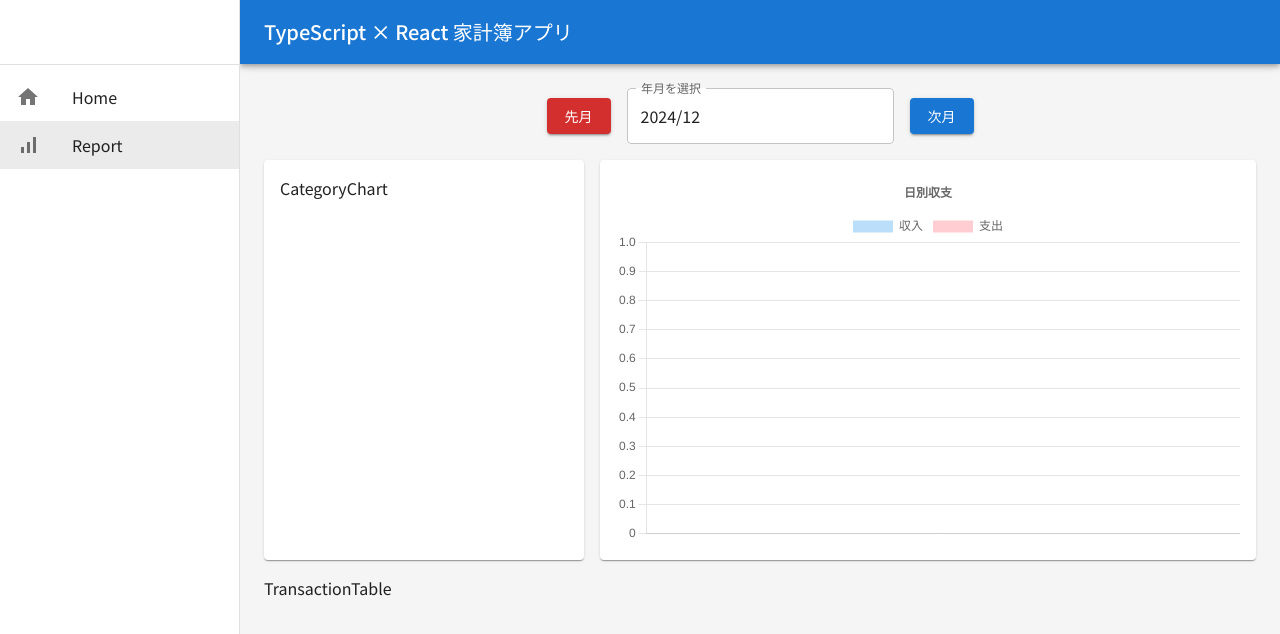
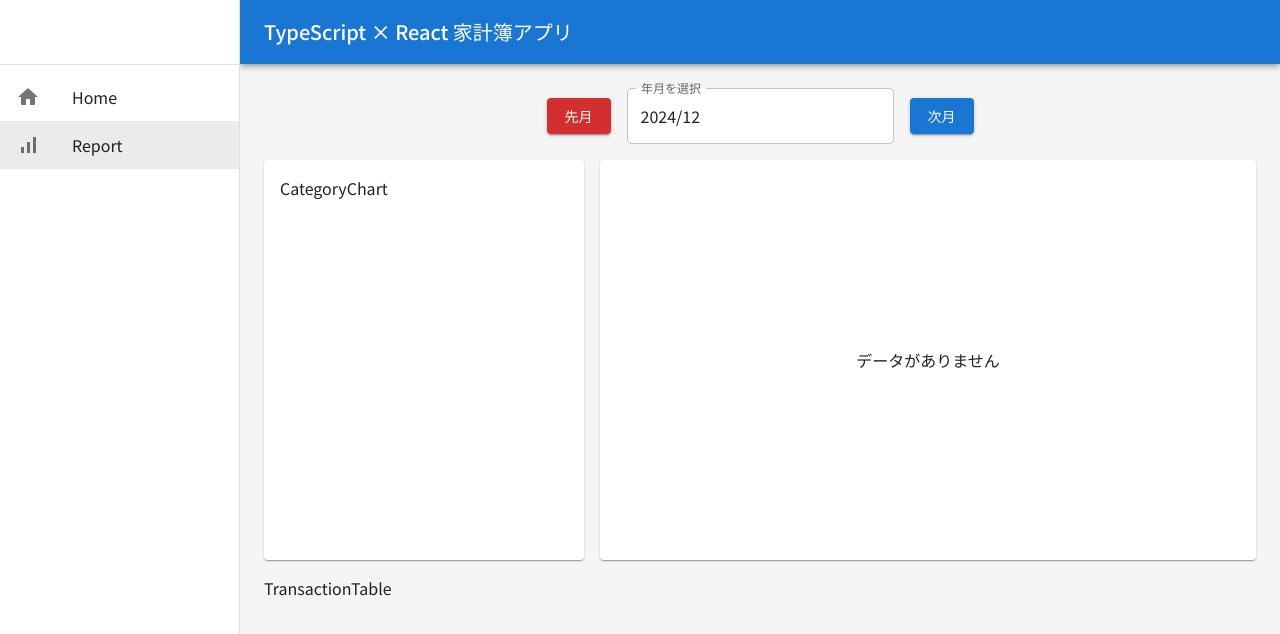
Before and after one commit to Nanae-j/react_householdbudget_app, a React (Create React App) app: page /report in a window 1280 px wide. Shown: the top 634 px of the page. Built offline with nearby package versions, Linux system fonts and the light colour scheme; no server answers; the database is empty.

Commit message:
[update]ローディングアニメーション&データがない時の表示

```diff
--- a/src/App.tsx
+++ b/src/App.tsx
@@ -33,6 +33,7 @@
   // new Dateを取得しているのでTSが型を自動的に推論してくれる
   // useState<Date>とする必要なし
   const [currentMonth, setCurrentMonth] = useState(new Date());
+  const [isLoading, setIsLoading] = useState(true);
 
   useEffect(() => {
     const fetchTransactions = async () => {
@@ -59,6 +60,8 @@
         } else {
           console.error('一般的なエラーは' + error);
         }
+      } finally {
+        setIsLoading(false);
       }
     };
     fetchTransactions();
@@ -164,6 +167,7 @@
                   currentMonth={currentMonth}
                   setCurrentMonth={setCurrentMonth}
                   monthlyTransactions={monthlyTransactions}
+                  isLoading={isLoading}
                 />
               }
             />
--- a/src/components/BarChart.tsx
+++ b/src/components/BarChart.tsx
@@ -12,7 +12,8 @@
 import { Bar } from 'react-chartjs-2';
 import { calculateDailyBalances } from '../utils/financeCalculations';
 import { Transaction } from '../types';
-import { useTheme } from '@mui/material';
+import { Box, Typography, useTheme } from '@mui/material';
+import CircularProgress from '@mui/material/CircularProgress';
 
 ChartJS.register(
   CategoryScale,
@@ -24,9 +25,10 @@
 );
 interface BarChartProps {
   monthlyTransactions: Transaction[];
+  isLoading: boolean;
 }
 
-const BarChart = ({ monthlyTransactions }: BarChartProps) => {
+const BarChart = ({ monthlyTransactions, isLoading }: BarChartProps) => {
   const theme = useTheme();
   const options = {
     maintainAspectRatio: false,
@@ -66,7 +68,24 @@
     ],
   };
 
-  return <Bar options={options} data={data} />;
+  return (
+    <Box
+      sx={{
+        flexGrow: 1,
+        display: 'flex',
+        alignItems: 'center',
+        justifyContent: 'center',
+      }}
+    >
+      {isLoading ? (
+        <CircularProgress />
+      ) : monthlyTransactions.length > 0 ? (
+        <Bar options={options} data={data} />
+      ) : (
+        <Typography>データがありません</Typography>
+      )}
+    </Box>
+  );
 };
 
 export default BarChart;
--- a/src/pages/Report.tsx
+++ b/src/pages/Report.tsx
@@ -11,15 +11,17 @@
   currentMonth: Date;
   setCurrentMonth: React.Dispatch<React.SetStateAction<Date>>;
   monthlyTransactions: Transaction[];
+  isLoading: boolean;
 }
 
 const Report = ({
   currentMonth,
   setCurrentMonth,
   monthlyTransactions,
+  isLoading,
 }: ReportProps) => {
   const commonPaperStyle = {
-    height: { xs: 'auto', md: '400px' },
+    height: '400px',
     display: 'flex',
     flexDirection: 'column',
     p: 2,
@@ -41,7 +43,10 @@
       <Grid size={{ xs: 12, md: 8 }}>
         <Paper sx={commonPaperStyle}>
           {/* 棒グラフ */}
-          <BarChart monthlyTransactions={monthlyTransactions} />
+          <BarChart
+            monthlyTransactions={monthlyTransactions}
+            isLoading={isLoading}
+          />
         </Paper>
       </Grid>
       <Grid size={{ xs: 12 }}>
```
